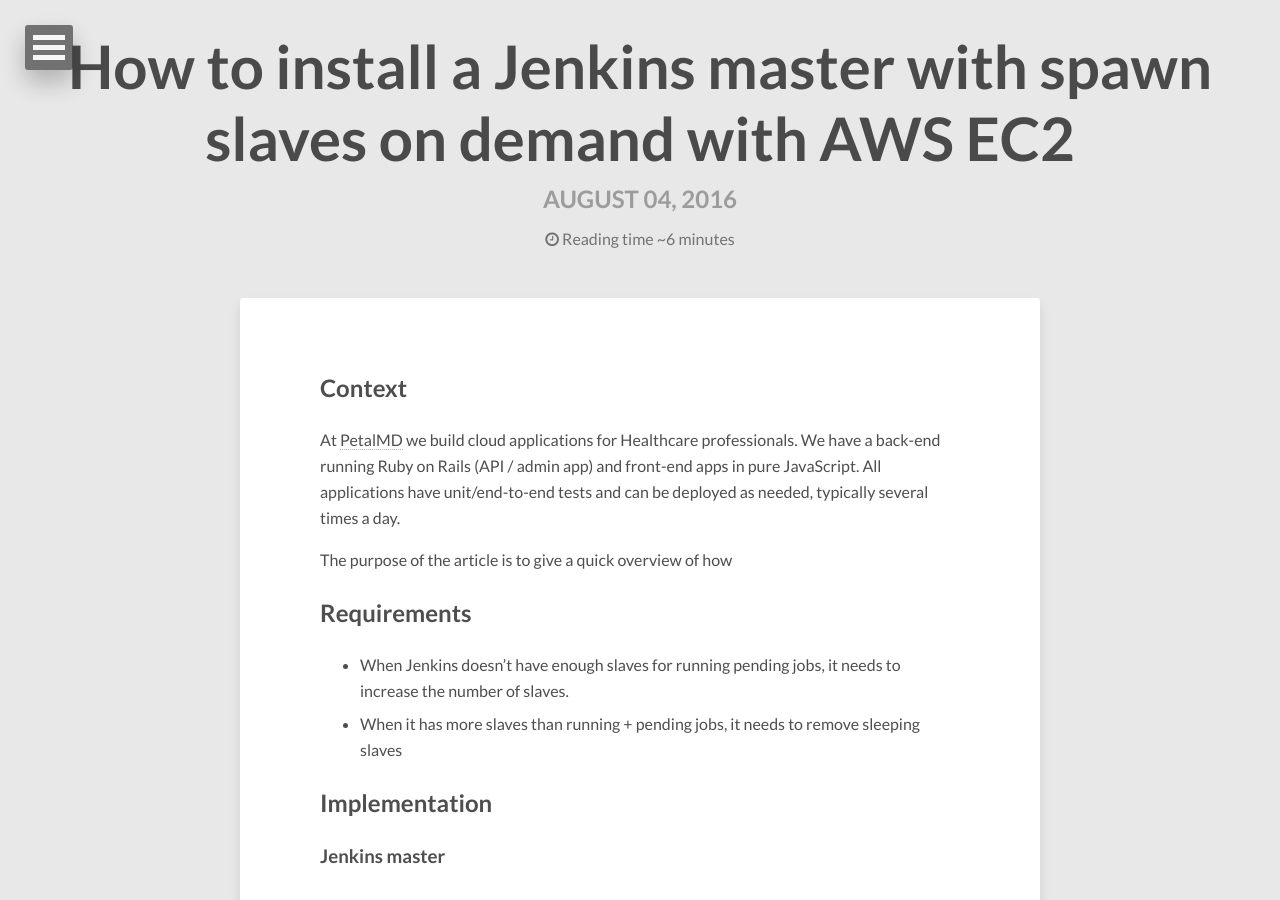
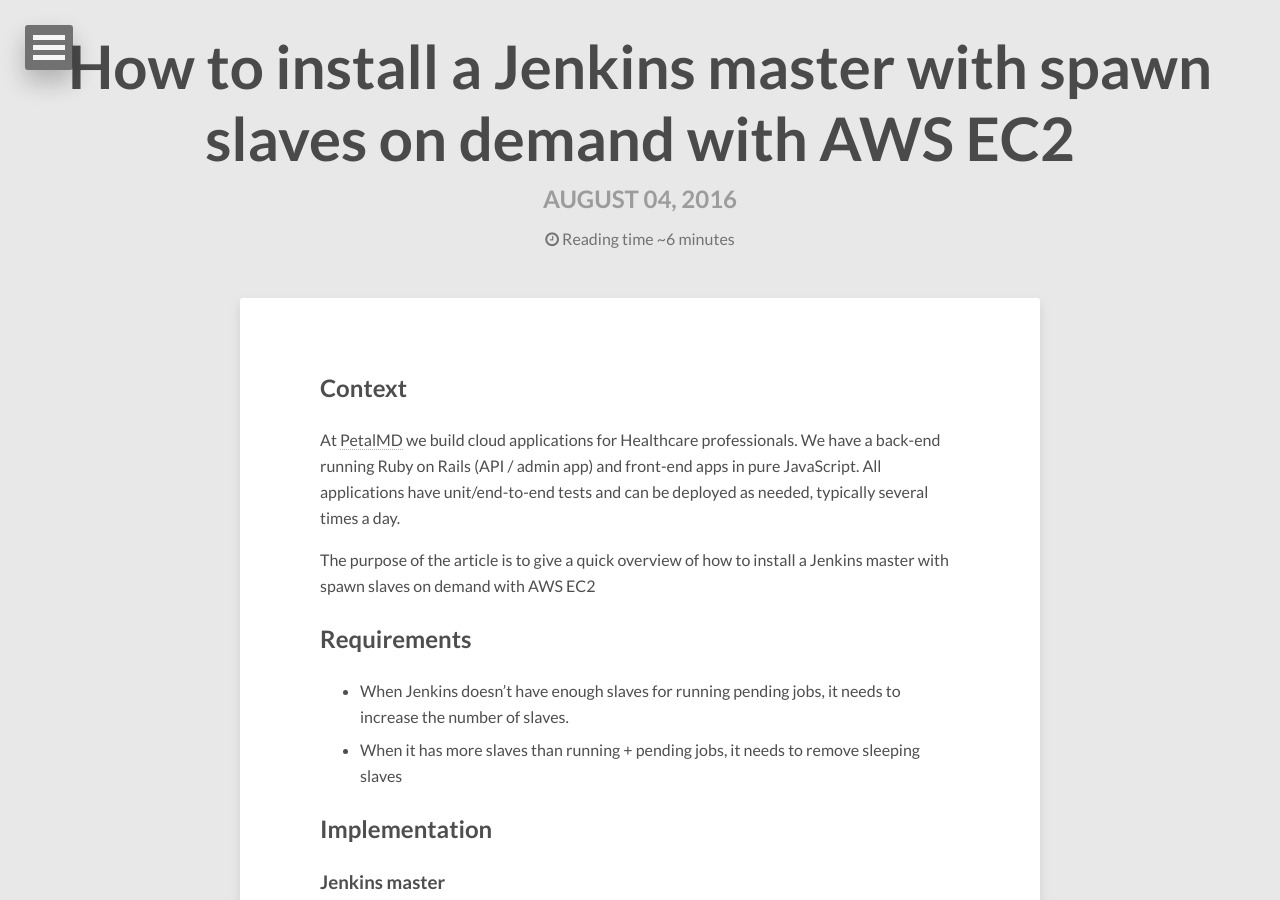
Before and after one commit to jmaitrehenry/jmaitrehenry.github.io, a Jekyll site: the page built from _posts/2016-08-15-how-to-configure-a-jenkins-slave-to-auto-connect-to-jenkins-master-on-start.md, in a window 1280 px wide and 900 px high. Built offline with Jekyll 4.4.1, drawn with Linux system fonts in a browser that asks for light colours; nearby versions of some CDN libraries; some of the changed text lies outside the part shown.

Commit message:
Fix Read more, fix latest post

```diff
--- a/_includes/read-more.html
+++ b/_includes/read-more.html
@@ -5,7 +5,7 @@
     </div><!-- /.read-more-header -->
     <div class="read-more-content">
       <h3><a href="{{ site.url }}{{ post.url }}" title="{{ post.title }}">{{ post.title }}</a></h3>
-      <p>{% if post.description %}{{ post.description }}{% else %}{{ post.content | strip_html | strip_newlines | truncate: 140 }}&hellip;{% endif %} <a href="{{ site.url }}{{ post.url }}">Continue reading</a></p>
+      <span>Published on {{ post.date | date: "%B %d, %Y" }}</span>
     </div><!-- /.read-more-content -->
   {% endfor %}
   <div class="read-more-list">
--- a/_posts/2016-08-15-how-to-configure-a-jenkins-slave-to-auto-connect-to-jenkins-master-on-start.md
+++ b/_posts/2016-08-15-how-to-configure-a-jenkins-slave-to-auto-connect-to-jenkins-master-on-start.md
@@ -7,7 +7,7 @@
 ## Context
 At [PetalMD](https://petalmd.com) we build cloud applications for Healthcare professionals. We have a back-end running Ruby on Rails (API / admin app) and front-end apps in pure JavaScript. All applications have unit/end-to-end tests and can be deployed as needed, typically several times a day.
 
-The purpose of the article is to give a quick overview of how
+The purpose of the article is to give a quick overview of how to install a Jenkins master with spawn slaves on demand with AWS EC2
 
 ## Requirements
 - When Jenkins doesn't have enough slaves for running pending jobs, it needs to increase the number of slaves.
```
